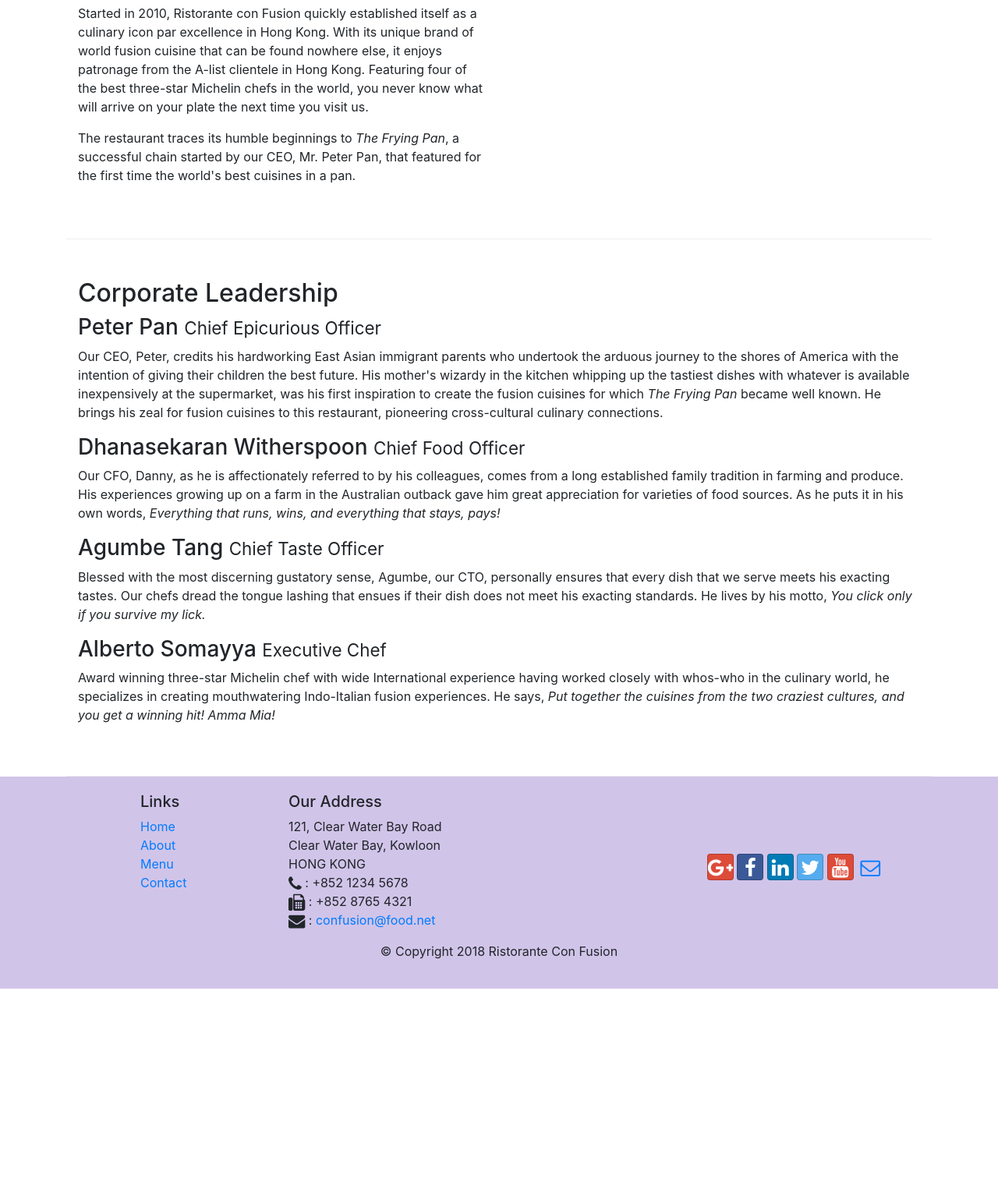
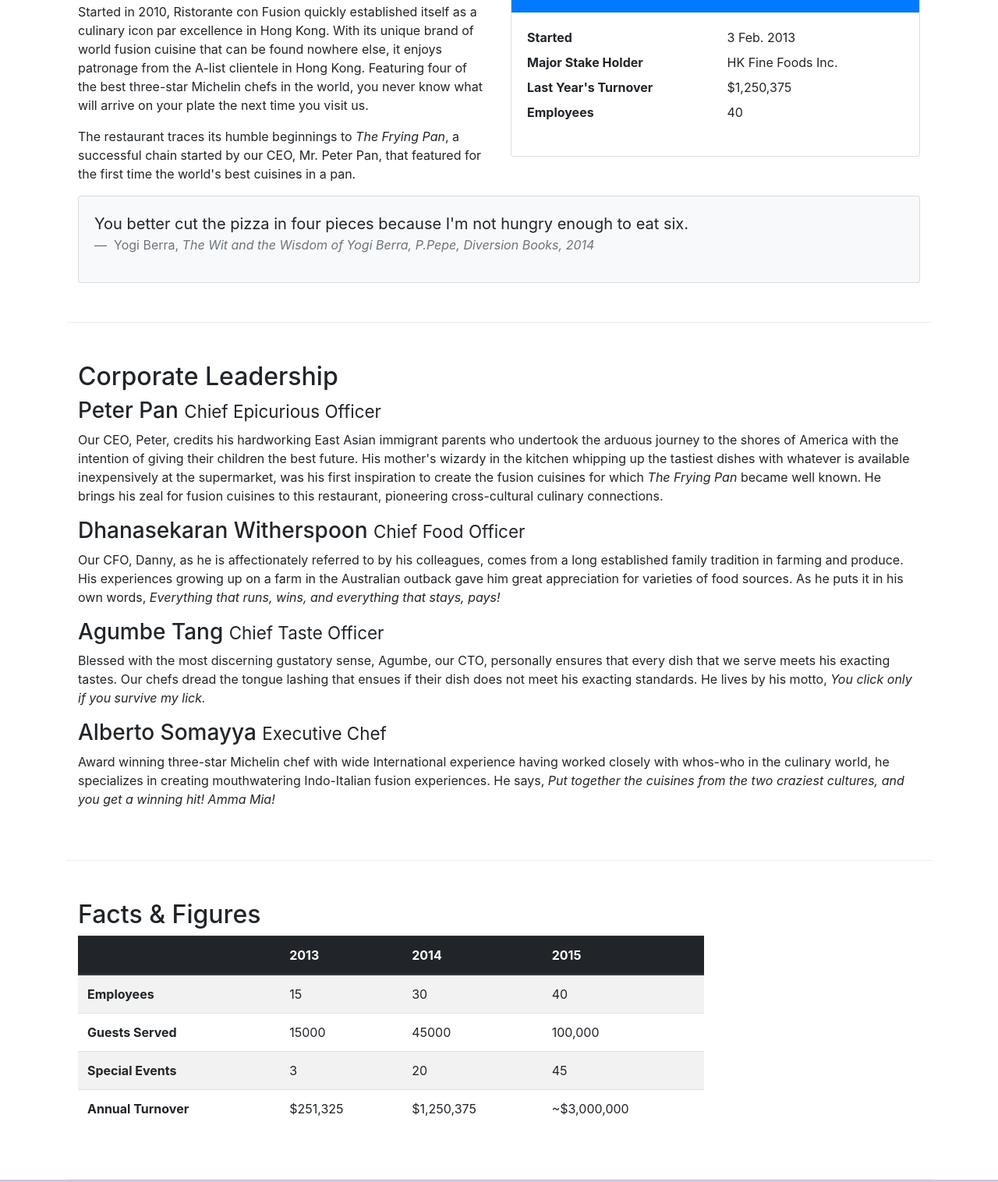
Before and after one commit to alihammoud17/Front-End-Web-UI-Frameworks-and-Tools-Bootstrap-4, a website: page aboutus.html in a window 1280 px wide. Shown: the part 558-2074 px from the top of the page at 78% size. Before the commit the page ends 1826 px from the top, so only its background shows below. Drawn offline with nearby package versions, Linux system fonts and the light colour scheme.

Commit message:
Added Cards and Tables

```diff
--- a/aboutus.html
+++ b/aboutus.html
@@ -65,13 +65,43 @@
             </div>
         </div>
 
-        <div class="row row-content align-items-center">
+        <div class="row row-content">
             <div class="col-12 col-sm-6">
                 <h2>Our History</h2>
                 <p>Started in 2010, Ristorante con Fusion quickly established itself as a culinary icon par excellence in Hong Kong. With its unique brand of world fusion cuisine that can be found nowhere else, it enjoys patronage from the A-list clientele in Hong Kong.  Featuring four of the best three-star Michelin chefs in the world, you never know what will arrive on your plate the next time you visit us.</p>
                 <p>The restaurant traces its humble beginnings to <em>The Frying Pan</em>, a successful chain started by our CEO, Mr. Peter Pan, that featured for the first time the world's best cuisines in a pan.</p>
             </div>
             <div class="col-12 col-sm">
+                <div class="card">
+                    <h3 class="card-header bg-primary text-white">Facts at a Glance</h3>
+                    <div class="card-body">
+                        <dl class="row">
+                            <dt class="col-6">Started</dt>
+                            <dd class="col-6">3 Feb. 2013</dd>
+                            <dt class="col-6">Major Stake Holder</dt>
+                            <dd class="col-6">HK Fine Foods Inc.</dd>
+                            <dt class="col-6">Last Year's Turnover</dt>
+                            <dd class="col-6">$1,250,375</dd>
+                            <dt class="col-6">Employees</dt>
+                            <dd class="col-6">40</dd>
+                        </dl>
+                    </div>
+                </div>
+            </div>
+            <div class="col-12">
+                <div class="card card-body bg-light">
+                    <blockquote class="blockquote">
+                        <p class="mb-0">
+                            You better cut the pizza in four pieces because I'm not hungry enough to eat six.
+                        </p>
+                        <footer class="blockquote-footer">
+                            Yogi Berra,
+                            <cite title="Source Title">
+                                The Wit and the Wisdom of Yogi Berra, P.Pepe, Diversion Books, 2014
+                            </cite>
+                        </footer>
+                    </blockquote>
+                </div>
             </div>
         </div>
 
@@ -88,6 +118,51 @@
                 <h3>Alberto Somayya <small>Executive Chef</small></h3>
                 <p class="d-none d-sm-block">Award winning three-star Michelin chef with wide International experience having worked closely with whos-who in the culinary world, he specializes in creating mouthwatering Indo-Italian fusion experiences. He says, <em>Put together the cuisines from the two craziest cultures, and you get a winning hit! Amma Mia!</em></p>
             </div>
+       </div>
+
+       <div class="row row-content">
+           <div class="col-12 col-sm-9">
+               <h2>Facts &amp; Figures</h2>
+               <div class="table-responsive">
+                <table class="table table-striped">
+                    <thead class="thead-dark">
+                        <tr>
+                            <th>&nbsp;</th>
+                            <th>2013</th>
+                            <th>2014</th>
+                            <th>2015</th>
+                        </tr>
+                    </thead>
+                    <tbody>
+                        <tr>
+                            <th>Employees</th>
+                            <td>15</td>
+                            <td>30</td>
+                            <td>40</td>
+                        </tr>
+                        <tr>
+                            <th>Guests Served</th>
+                            <td>15000</td>
+                            <td>45000</td>
+                            <td>100,000</td>
+                        </tr>
+                        <tr>
+                            <th>Special Events</th>
+                            <td>3</td>
+                            <td>20</td>
+                            <td>45</td>
+                        </tr>
+                        <tr>
+                            <th>Annual Turnover</th>
+                            <td>$251,325</td>
+                            <td>$1,250,375</td>
+                            <td>~$3,000,000</td>
+                        </tr>
+                    </tbody>
+                </table>
+             </div>
+           </div>
+           <div class="col-12 col-sm-3"></div>
        </div>
 
     </div>
```
